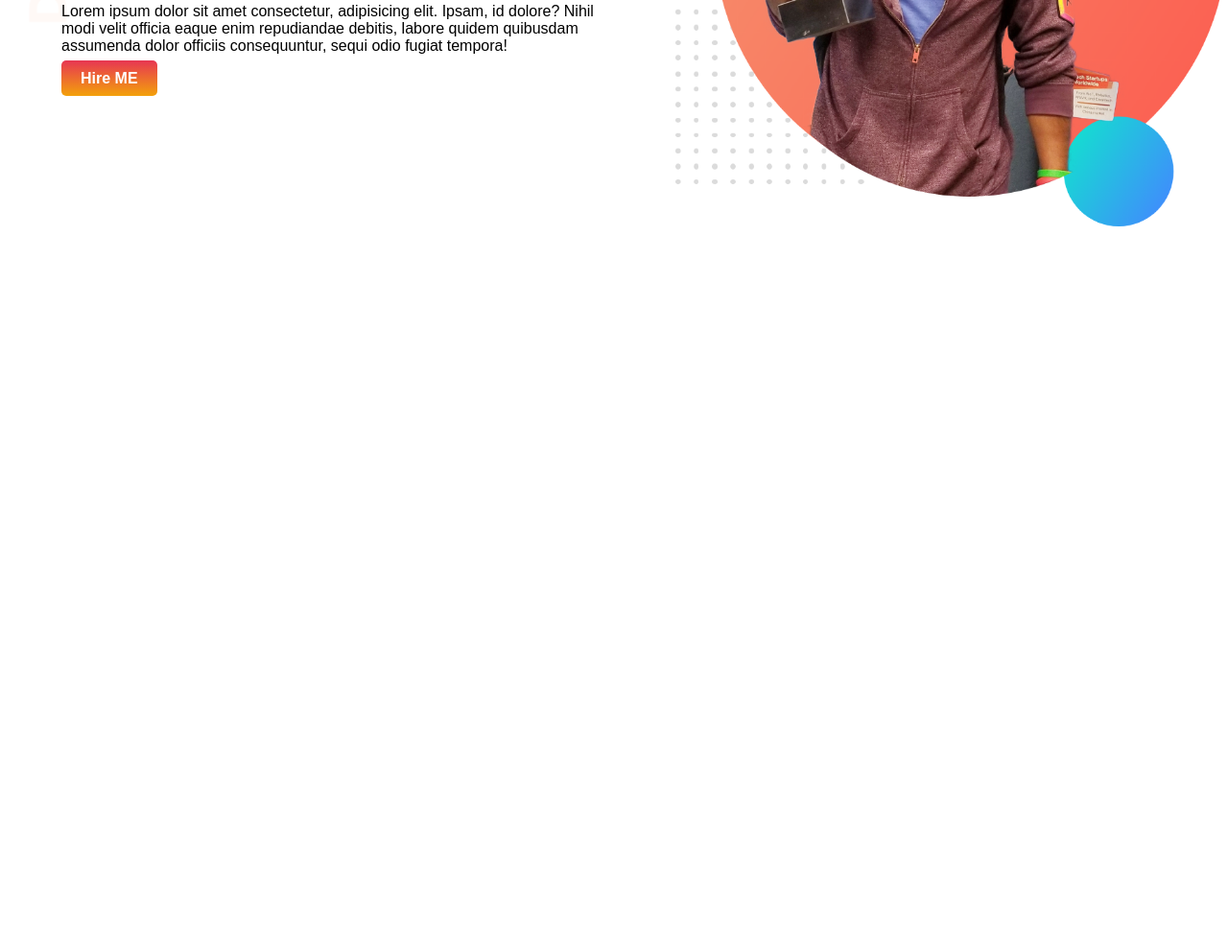
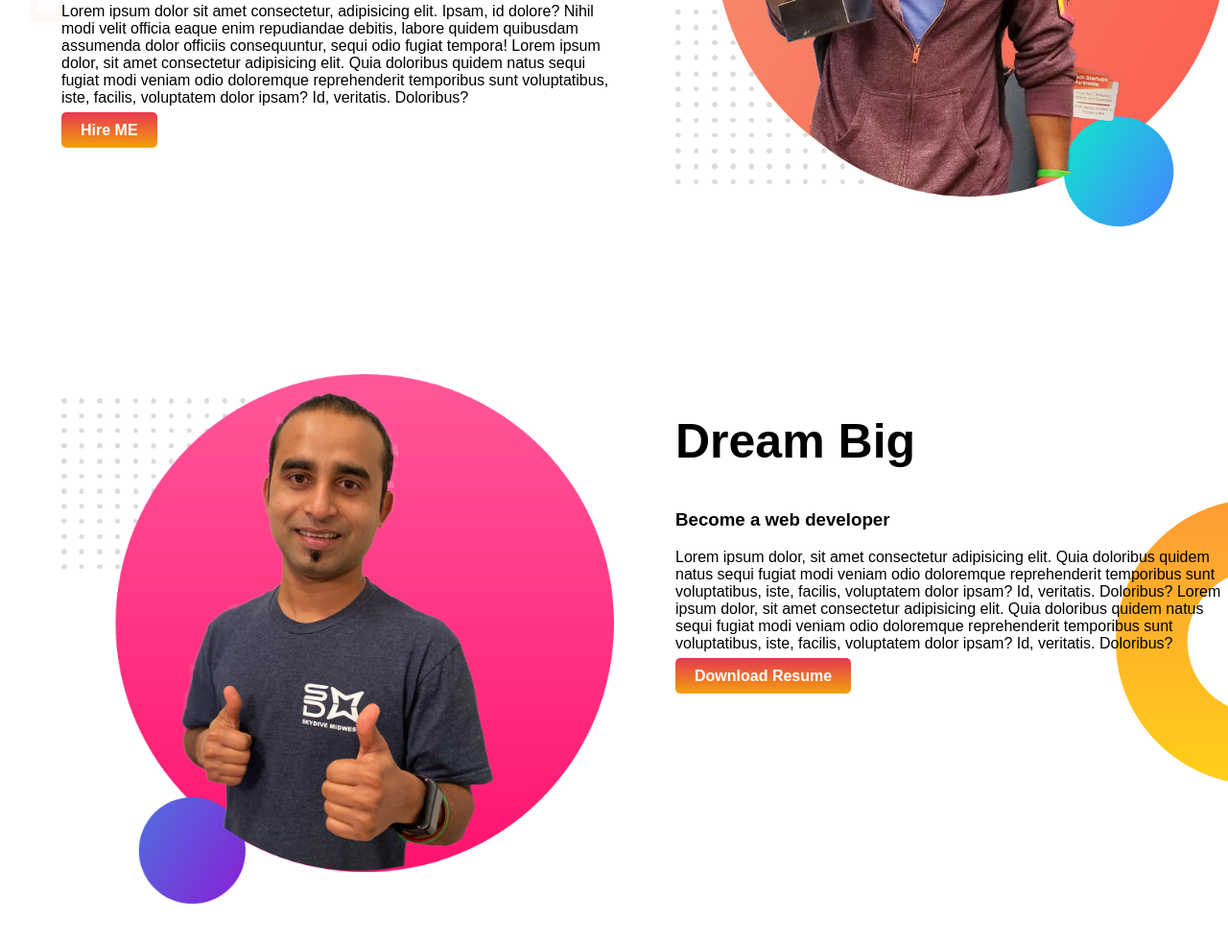
Before and after one commit to SafiaJotey/Developer-Portfolio, a plain HTML site: page index.html in a window 1280 px wide. Shown: the part 336-1318 px from the top of the page at 96% size. Before the commit the page ends 800 px from the top, so only its background shows below. Drawn offline with Linux system fonts and the light colour scheme.

Commit message:
dream section added

```diff
--- a/index.html
+++ b/index.html
@@ -15,7 +15,9 @@
         <h1>Welcom To</h1>
  <h1><span class="orange_highlight">Jhanker Mahabub's</span>  World</h1>
  <h3>Building Website</h3>
- <p>Lorem ipsum dolor sit amet consectetur, adipisicing elit. Ipsam, id dolore? Nihil modi velit officia eaque enim repudiandae debitis, labore quidem quibusdam assumenda dolor officiis consequuntur, sequi odio fugiat tempora!</p>
+ <p>Lorem ipsum dolor sit amet consectetur, adipisicing elit. Ipsam, id dolore? Nihil modi velit officia eaque enim repudiandae debitis, labore quidem quibusdam assumenda dolor officiis consequuntur, sequi odio fugiat tempora!
+    Lorem ipsum dolor, sit amet consectetur adipisicing elit. Quia doloribus quidem natus sequi fugiat modi veniam odio doloremque reprehenderit temporibus sunt voluptatibus, iste, facilis, voluptatem dolor ipsam? Id, veritatis. Doloribus?
+ </p>
 
  <a href="#" target="_blank" class="button">Hire ME</a>
 
@@ -25,6 +27,16 @@
     <img src="images/jhankar.png" alt="Jhanker mahbub's photo">
  </div>
    </section>
-
+    <section class="dream-big">
+        <div class="half-width"><img src="images/jhankar2.png" alt=""></div>
+        <div class="half-width">
+            <h1>Dream Big</h1>
+            <h3>Become a web developer</h3>
+            <p>Lorem ipsum dolor, sit amet consectetur adipisicing elit. Quia doloribus quidem natus sequi fugiat modi veniam odio doloremque reprehenderit temporibus sunt voluptatibus, iste, facilis, voluptatem dolor ipsam? Id, veritatis. Doloribus?
+                Lorem ipsum dolor, sit amet consectetur adipisicing elit. Quia doloribus quidem natus sequi fugiat modi veniam odio doloremque reprehenderit temporibus sunt voluptatibus, iste, facilis, voluptatem dolor ipsam? Id, veritatis. Doloribus?
+            </p>
+            <a href="#" target="_blank" class="button">Download Resume</a>
+        </div>
+    </section>
 </body>
 </html>
--- a/style.css
+++ b/style.css
@@ -11,6 +11,7 @@ h1{
 }
 section{
     display:flex;
+    margin-bottom: 150px;
 }
 
 .half-width{
@@ -30,8 +31,14 @@ section{
     font-weight: 700;
 
 
+
 }
 .top-banner{
     background: url(images/top-banner.png);
     background-repeat: no-repeat;
 }
+.dream-big{
+    background:url(images/dream-bg.png);
+    background-repeat: no-repeat;
+    background-position: right;
+}
```
